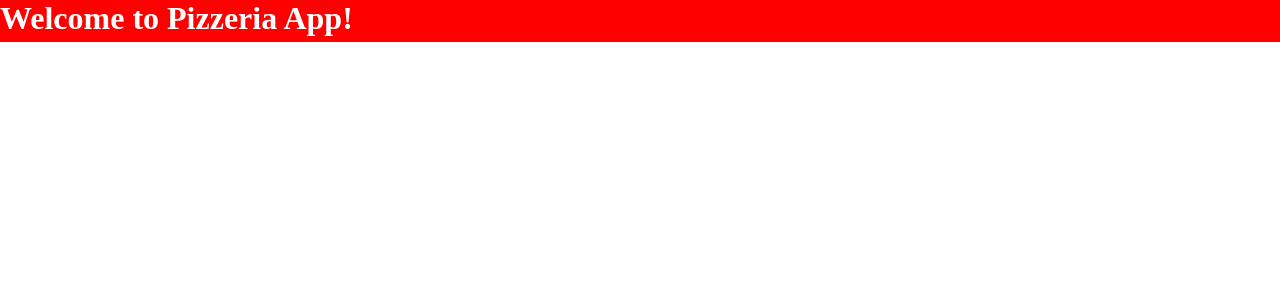
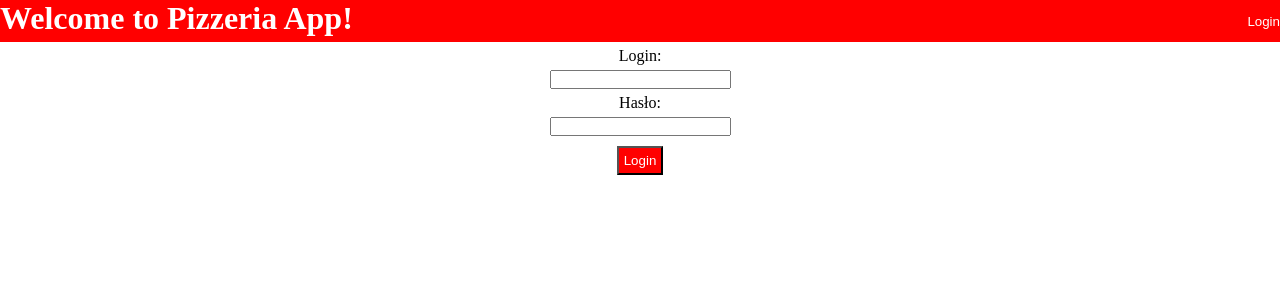
Before and after one commit to kredki/pizzeria-app, an Angular app: page /login in a window 1280 px wide. Before the commit this address led to /. Shown: the top 300 px of the page. Built offline with nearby package versions, Linux system fonts and the light colour scheme.

Commit message:
add login page

```diff
--- a/src/app/app-routing.module.ts
+++ b/src/app/app-routing.module.ts
@@ -3,11 +3,13 @@ import {RouterModule, Routes} from '@angular/router';
 import {AppComponent} from './app.component';
 import {DishesComponent} from './dishes/dishes.component';
 import {MenuComponent} from './menu/menu.component';
+import {LoginComponent} from './login/login.component';
 
 const routes: Routes = [
   { path: '', redirectTo: 'dishes/pizza', pathMatch: 'full' },
   { path: 'dishes/:type', component: MenuComponent },
-  { path: 'menu', component: AppComponent }
+  { path: 'menu', component: AppComponent },
+  { path: 'login', component: LoginComponent }
 ];
 
 @NgModule({
--- a/src/app/app.component.css
+++ b/src/app/app.component.css
@@ -1,5 +1,17 @@
 header {
   background-color: red;
+  display: flex;
+  justify-content: space-between;
+}
+
+header button {
+  background-color: red;
+  color: white;
+  border: 0;
+}
+
+header button:hover {
+  color: aqua;
 }
 
 header > h1 {
--- a/src/app/app.component.html
+++ b/src/app/app.component.html
@@ -2,6 +2,7 @@
   <h1>
     Welcome to {{ title }}!
   </h1>
+  <button routerLink="/login">Login</button>
 </header>
 
 <router-outlet></router-outlet>
--- a/src/app/app.module.ts
+++ b/src/app/app.module.ts
@@ -8,6 +8,7 @@ import { AppRoutingModule } from './/app-routing.module';
 import { MenuComponent } from './menu/menu.component';
 import { OrderComponent } from './order/order.component';
 import { OrderSummaryComponent } from './order-summary/order-summary.component';
+import { LoginComponent } from './login/login.component';
 
 @NgModule({
   declarations: [
@@ -15,7 +16,8 @@ import { OrderSummaryComponent } from './order-summary/order-summary.component';
     DishesComponent,
     MenuComponent,
     OrderComponent,
-    OrderSummaryComponent
+    OrderSummaryComponent,
+    LoginComponent
   ],
   imports: [
     BrowserModule,
--- /dev/null
+++ b/src/app/login/login.component.css
@@ -0,0 +1,12 @@
+p {
+  display: flex;
+  justify-content: center;
+  margin-top: 5px;
+}
+
+button {
+  background-color: red;
+  color: white;
+  margin-top: 5px;
+  padding: 5px;
+}
--- /dev/null
+++ b/src/app/login/login.component.html
@@ -0,0 +1,13 @@
+<section>
+  <p>
+    Login:
+  </p>
+  <p><input type="text"></p>
+  <p>
+    Hasło:
+  </p>
+  <p><input type="password"></p>
+  <p>
+    <button>Login</button>
+  </p>
+</section>
--- /dev/null
+++ b/src/app/login/login.component.ts
@@ -0,0 +1,15 @@
+import { Component, OnInit } from '@angular/core';
+
+@Component({
+  selector: 'app-login',
+  templateUrl: './login.component.html',
+  styleUrls: ['./login.component.css']
+})
+export class LoginComponent implements OnInit {
+
+  constructor() { }
+
+  ngOnInit() {
+  }
+
+}
```
Also changed, not shown: 1 other file (tests, documents, lock files or other folders).
